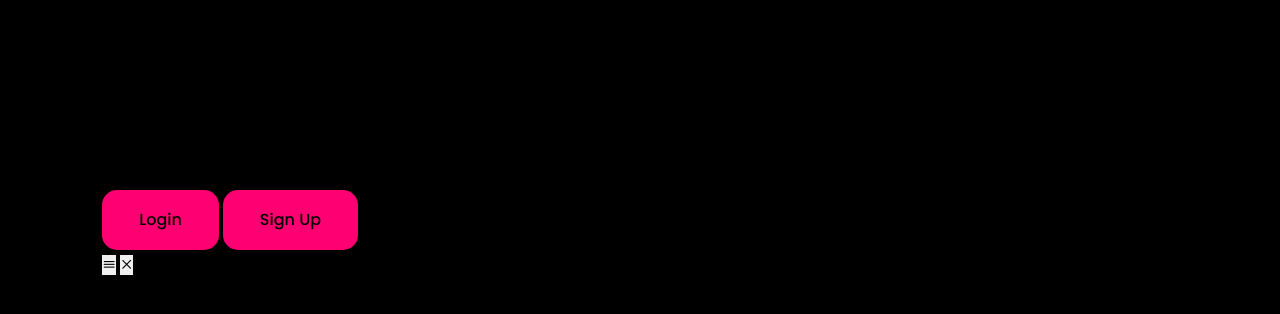
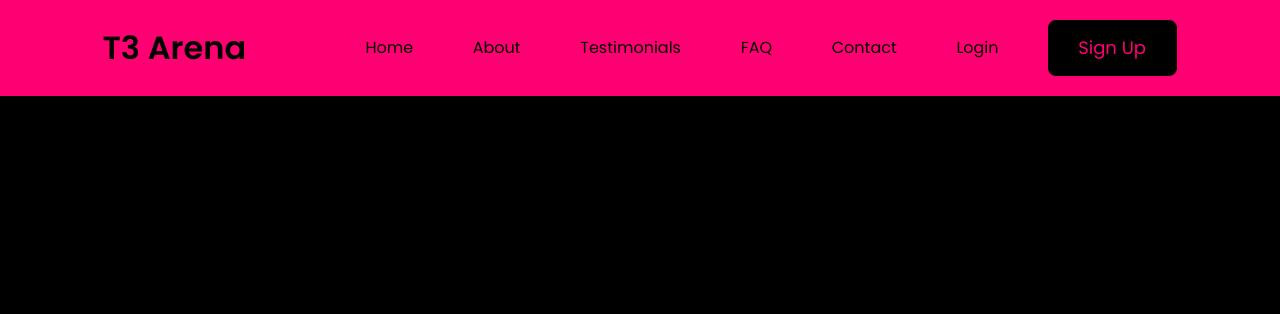
Before and after one commit to yusuffikri/porsche-showcase, a plain HTML site: page index.html in a window 1280 px wide. Drawn offline with nearby package versions, Linux system fonts and the light colour scheme.

Commit message:
navbar style update

```diff
--- a/index.css
+++ b/index.css
@@ -1,10 +1,12 @@
 @import url('https://fonts.googleapis.com/css2?family=Poppins:ital,wght@0,400;0,500;0,600;0,800;1,400;1,500;1,600&display=swap');
+
+/* GENERAL STYLE */
 
 :root {
     --color-primary: rgb(255,0,114);
     --color-secondary: rgb(0, 0, 0);
     --color-white: #fff;
-    --color-black: #000f37;
+    --color-black: rgb(0, 0, 0);
     --color-light: #f4f4f4;
     --color-dark: #575757;
 
@@ -72,20 +74,77 @@ a {
     font-weight: 300;
 }
 
+a:hover {
+    color: var(--color-light);
+}
+
 img {
     width: 100%;
 }
 
-.btn {
+/* .btn {
     display: inline-block;
     padding: 1rem 2.3rem;
-    background-color: var(--color-primary);
-    color: var(--color-secondary);
+    background-color: var(--color-secondary);
+    color: var(--color-primary);
     font-weight: 500;
     border: 1px transparent;
     border-radius: 15px;
     transition: var(--transition-button);
-}
+} */
+
+.btn {
+    display: inline-block;
+    transition: all 0.2s ease-in;
+    position: relative;
+    overflow: hidden;
+    z-index: 1;
+    color: var(--color-primary);
+    padding: 0.7em 1.7em;
+    font-size: 18px;
+    border-radius: 0.5em;
+    background: var(--color-secondary);
+    border: 1px solid var(--color-primary);
+  }
+
+  .btn:active {
+    color: #666;
+  }
+
+  .btn:before {
+    content: "";
+    position: absolute;
+    left: 50%;
+    transform: translateX(-50%) scaleY(1) scaleX(1.25);
+    top: 100%;
+    width: 140%;
+    height: 180%;
+    background-color: var(--color-secondary);
+    border-radius: 50%;
+    display: block;
+    transition: all 0.5s 0.1s cubic-bezier(0.55, 0, 0.1, 1);
+    z-index: -1;
+  }
+
+
+  .btn:hover {
+    color: #ffffff;
+    border: 1px solid var(--color-black);
+  }
+
+  .btn:hover:before {
+    top: -35%;
+    background-color: var(--color-primary);
+    transform: translateX(-50%) scaleY(1.3) scaleX(0.8);
+    border-color: var(--color-black);
+  }
+
+  .btn:hover:after {
+    top: -45%;
+    background-color: var(--color-primary);
+    border-color: var(--color-black);
+    transform: translateX(-50%) scaleY(1.3) scaleX(0.8);
+  }
 
 .btn-primary {
     background-color: var(--color-black);
@@ -111,3 +170,50 @@ section {
     max-width: 100vw;
     padding-bottom: var(--bottom-section-padding);
 }
+
+/* NAVBAR STYLE */
+
+.navbar {
+    width: 100vw;
+    height: 6rem;
+    display: grid;
+    place-items: center;
+    position: fixed;
+    top: 0;
+    left: 0;
+    z-index: 2;
+    background-color: var(--color-primary);
+}
+
+.navbar_container {
+    display: flex;
+    justify-content: space-between;
+    align-items: center;
+}
+
+nav button {
+    display: none;
+}
+
+.navbar_items {
+    display: flex;
+    gap: 3rem;
+
+}
+
+/* .navbar_logo {
+    position: absolute;
+    top: 50%;
+    left:50%;
+    transform: translate(-50%, -50%);
+} */
+
+.navbar_signin-signup {
+    display: flex;
+    align-items: center;
+    gap: 3rem;
+}
+
+.navbar_logo h3 {
+font-size: 1.7rem;
+}
--- a/index.html
+++ b/index.html
@@ -18,9 +18,10 @@
 </head>
 <body>
     <!-- NAVBAR -->
-    <div>
+    <nav class="navbar">
         <div class="container navbar_container">
-            <ul class="nav_items">
+            <a href="index.html"><h3 class="navbar_logo">T3 Arena</h3></a>
+            <ul class="navbar_items"></ul>
                 <li><a href="index.html">Home</a></li>
                 <li><a href="index.html#about">About</a></li>
                 <li><a href="index.html#testimonials">Testimonials</a></li>
@@ -28,17 +29,15 @@
                 <li><a href="contact.html">Contact</a></li>
             </ul>
 
-            <a href="index.html" class="navbar_logo"><h3>T3 Arena</h3></a>
-
-            <div class="nav_signin-signup">
-                <a href="#" class="btn">Login</a>
+            <div class="navbar_signin-signup">
+                <a href="#" >Login</a>
                 <a href="#" class="btn">Sign Up</a>
             </div>
 
-            <button class="menu_btn"><i class="uil uil-bars"></i></button>
-            <button class="menu_btn"><i class="uil uil-multiply"></i></button>
+            <button class="menu_btn"><i class="icon-menu uil uil-bars"></i></button>
+            <button class="menu_btn"><i class="icon-menu uil-multiply"></i></button>
         </div>
-    </div>
+    </nav>
 
 </body>
 </html>
```
